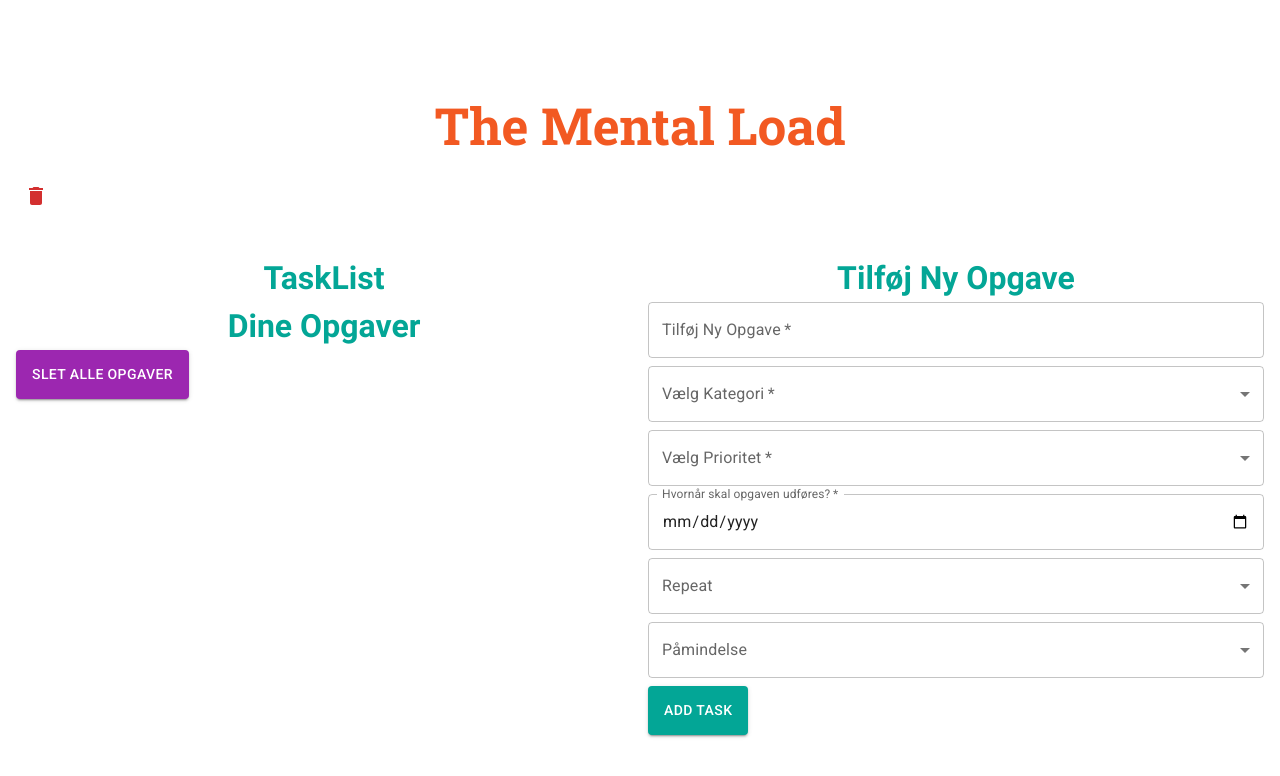
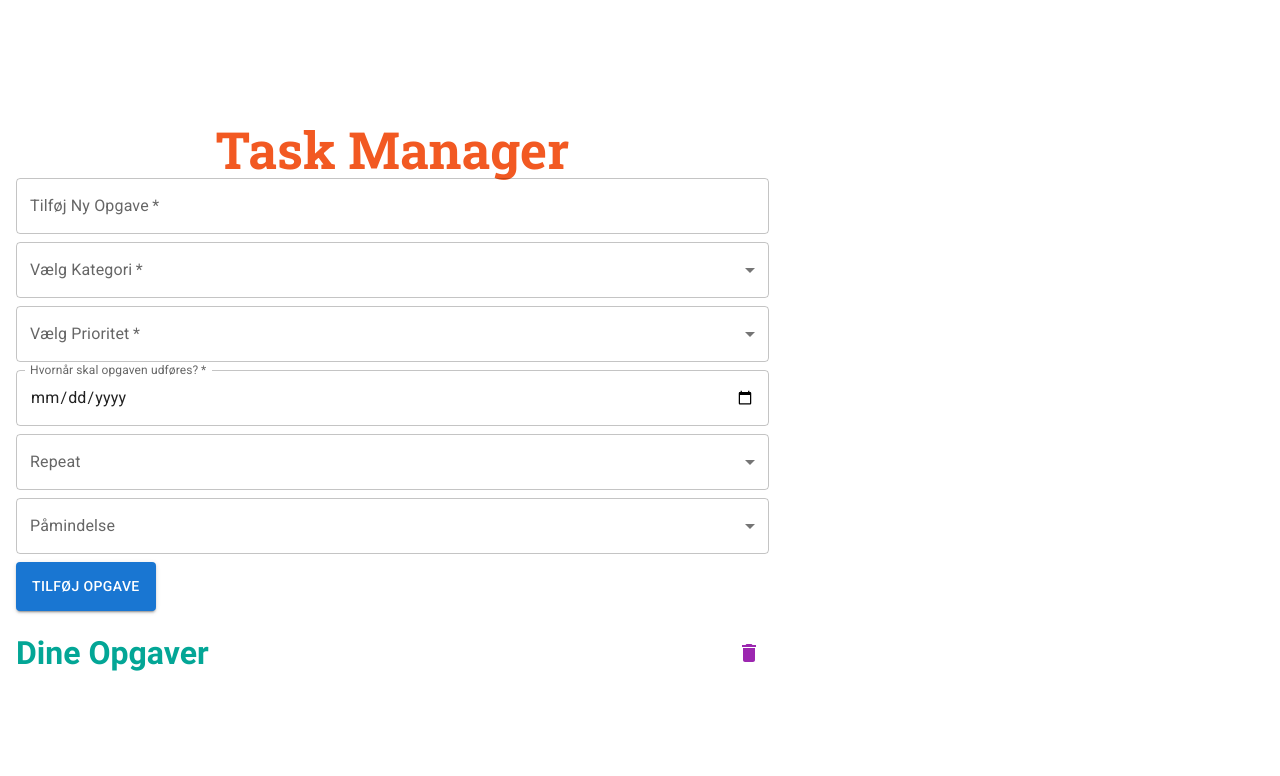
Before and after one commit to RoerMadsen/task-manager-project, a React (Vite) app: page / in a window 1280 px wide. Shown: the top 776 px of the page. Built offline with nearby package versions, Linux system fonts and the light colour scheme.

Commit message:
Alle fejl rettet: slet funktionen og slet alt funktionen

```diff
--- a/src/App.tsx
+++ b/src/App.tsx
@@ -1,40 +1,44 @@
 import React, { useState, useEffect } from "react";
 import NewTask from "./NewTask";
-import {
-  Dialog,
-  DialogTitle,
-  DialogContent,
-  TextField,
-  DialogActions,
-  Button
-} from "@mui/material";
-import DeleteIcon from "@mui/icons-material/Delete";
-import IconButton from "@mui/material/IconButton";
+import TaskList from "./TaskList";
 import { Task } from "./types";
-import TaskList from "./TaskList";
 
 const App = () => {
-  // Hent opgaver fra localStorage, hvis der er nogen gemt
-  const [tasks, setTasks] = useState<Task[]>(() => {
+  const [tasks, setTasks] = useState<Task[]>([]);
+  const [taskIdCounter, setTaskIdCounter] = useState<number>(1);
+  const [checked, setChecked] = useState<boolean[]>([]); // State for afkrydsningsbokse
+
+
+  // Hent taskIdCounter fra localStorage (hvis eksisterende)
+  useEffect(() => {
+    const storedId = localStorage.getItem("taskIdCounter");
+    if (storedId) {
+      setTaskIdCounter(parseInt(storedId, 10));
+    }
+  }, []);
+
+  // Gem taskIdCounter i localStorage
+  useEffect(() => {
+    localStorage.setItem("taskIdCounter", taskIdCounter.toString());
+  }, [taskIdCounter]);
+
+  // Hent opgaver fra localStorage ved initialisering
+  useEffect(() => {
     const storedTasks = localStorage.getItem("tasks");
-    return storedTasks ? JSON.parse(storedTasks) : [];
-  });
+    if (storedTasks) {
+      const parsedTasks = JSON.parse(storedTasks);
+      setTasks(parsedTasks);
+      // Initialiser checked med samme længde som tasks
+      setChecked(new Array(parsedTasks.length).fill(false));
+    }
+  }, []);
 
-  // State til at holde styr på, hvilke opgaver der er "checked"
-  const [checked, setChecked] = useState<boolean[]>(
-    new Array(tasks.length).fill(false)
-  );
-
-  // State til at håndtere dialogboksen for redigering
-  const [isDialogOpen, setIsDialogOpen] = useState(false);
-  const [currentTask, setCurrentTask] = useState<Task | null>(null);
-
-  // Når tasks ændres, gemmes de i localStorage
+  // Gem opgaver i localStorage
   useEffect(() => {
     localStorage.setItem("tasks", JSON.stringify(tasks));
   }, [tasks]);
 
-  // Funktion til at tilføje en ny opgave til listen
+  // Funktion til at tilføje ny opgave
   const addNewTask = (
     id: number,
     taskName: string,
@@ -42,7 +46,7 @@ const App = () => {
     priority: string,
     chooseDate: string,
     repeatTask: string,
-    remind: string[]
+    remind: string
   ) => {
     const newTask: Task = {
       id,
@@ -53,152 +57,53 @@ const App = () => {
       repeatTask,
       remind
     };
+
     setTasks((prevTasks) => [...prevTasks, newTask]);
+    setChecked((prevChecked) => [...prevChecked, false]); // Tilføj en 'false' værdi for den nye opgave
+    setTaskIdCounter(id + 1); // Øg taskIdCounter korrekt
   };
 
-  // Funktion til at opdatere status for en checkbox (hvilken opgave der er færdig)
+   // Toggle-funktion til at ændre 'checked' state
    const handleToggle = (index: number) => {
     const updatedChecked = [...checked];
-    updatedChecked[index] = !updatedChecked[index];
+    updatedChecked[index] = !updatedChecked[index]; // Skift værdien ved den valgte indeks
     setChecked(updatedChecked);
-  };
-
-  // Funktion til at lukke dialogboksen
-  const handleCloseDialog = () => {
-    setIsDialogOpen(false);
-    setCurrentTask(null);
-  };
-
-  // Funktion til at håndtere ændringer i redigeringsformularen
-  const handleChange = (e: React.ChangeEvent<HTMLInputElement>) => {
-    if (currentTask) {
-      const { name, value } = e.target;
-      setCurrentTask({ ...currentTask, [name]: value });
-    }
-  };
-
-  // Funktion til at opdatere opgaven
-  const handleUpdateTask = () => {
-    if (currentTask) {
-      setTasks((prevTasks) =>
-        prevTasks.map((task) =>
-          task.id === currentTask.id ? currentTask : task
-        )
-      );
-      handleCloseDialog();
-    }
   };
 
   // Funktion til at slette alle opgaver
   const handleDeleteAll = () => {
-    setTasks([]); // Sletter alle opgaver
-    localStorage.setItem("tasks", JSON.stringify([])); // Opdaterer localStorage
+    setTasks([]); // Tøm listen med opgaver
+    setChecked([]); // Tøm listen med 'checked' værdier
+  };
+
+  // Funktion til at opdatere en eksisterende opgave
+  const onUpdateTask = (updatedTask: Task) => {
+    const updatedTasks = tasks.map((task) =>
+      task.id === updatedTask.id ? updatedTask : task
+    );
+    setTasks(updatedTasks);
+  };
+
+  // Funktion til at slette en bestemt opgave
+  const onDeleteTask = (taskId: number) => {
+    const updatedTasks = tasks.filter((task) => task.id !== taskId);  // Filtrér opgaver og fjern den valgte opgave
+    const updatedChecked = checked.filter((_, index) => tasks[index].id !== taskId);  // Opdater checked-arrayet ved at filtrere de værdier, der matcher taskId
+    setTasks(updatedTasks);
+    setChecked(updatedChecked);
   };
 
   return (
-    <div className="grid-container">
-      <div className="grid-item header">
-        <h1>The Mental Load</h1>
-        <IconButton onClick={handleDeleteAll} color="error">
-          <DeleteIcon />
-        </IconButton>
-      </div>
-
-      <div className=" grid-item">
-        <h2>TaskList</h2>
+    <div>
+      <h1>Task Manager</h1>
+      <NewTask addNewTask={addNewTask} />
       <TaskList
         tasks={tasks}
         checked={checked}
         handleToggle={handleToggle}
-          handleDeleteAll={function (): void {
-            throw new Error("Function not implemented.");
-          }}
-          onUpdateTask={function (updatedTask: Task): void {
-            throw new Error("Function not implemented.");
-          }}
-          onDeleteTask={function (taskId: number): void {
-            throw new Error("Function not implemented.");
-          }}
+        handleDeleteAll={handleDeleteAll}
+        onUpdateTask={onUpdateTask}
+        onDeleteTask={onDeleteTask}
       />
-      </div>
-
-      <div className="grid-item">
-        <h2>Tilføj Ny Opgave</h2>
-        <NewTask addNewTask={addNewTask} />
-      </div>
-
-      <Dialog open={isDialogOpen} onClose={handleCloseDialog}>
-        <DialogTitle>Rediger Opgave</DialogTitle>
-        <DialogContent>
-          {currentTask && (
-            <>
-              <TextField
-                label="Opgavenavn"
-                name="taskName"
-                value={currentTask.taskName}
-                onChange={handleChange}
-                fullWidth
-                margin="dense"
-              />
-              <TextField
-                label="Kategori"
-                name="category"
-                value={currentTask.category}
-                onChange={handleChange}
-                fullWidth
-                margin="dense"
-              />
-              <TextField
-                label="Prioritet"
-                name="priority"
-                value={currentTask.priority}
-                onChange={handleChange}
-                fullWidth
-                margin="dense"
-              />
-              <TextField
-                label="Hvornår"
-                name="chooseDate"
-                value={currentTask.chooseDate}
-                onChange={handleChange}
-                fullWidth
-                margin="dense"
-              />
-              <TextField
-                label="Gentagelse"
-                name="repeatTask"
-                value={currentTask.repeatTask}
-                onChange={handleChange}
-                fullWidth
-                margin="dense"
-              />
-              <TextField
-                label="Påmindelse"
-                name="remind"
-                value={currentTask.remind.join(", ")}
-                onChange={(e) =>
-                  setCurrentTask((prev) =>
-                    prev
-                      ? {
-                          ...prev,
-                          remind: e.target.value.split(",").map((s) => s.trim())
-                        }
-                      : null
-                  )
-                }
-                fullWidth
-                margin="dense"
-              />
-            </>
-          )}
-        </DialogContent>
-        <DialogActions>
-          <Button onClick={handleCloseDialog}>Annuller</Button>
-          <Button onClick={handleUpdateTask} variant="contained">
-            Opdater Opgave
-          </Button>
-        </DialogActions>
-      </Dialog>
     </div>
   );
 };
--- a/src/NewTask.tsx
+++ b/src/NewTask.tsx
@@ -19,47 +19,30 @@ interface NewTaskProps {
     priority: string,
     chooseDate: string,
     repeatTask: string,
-    remind: string[]
+    remind: string
   ) => void;
 }
 
 const NewTask = ({ addNewTask }: NewTaskProps) => {
   // State til at holde styr på opgave-ID (starter ved 1)
-  const [taskIdCounter, setTaskIdCounter] = useState(1);
-
-  // State til at holde værdier for hver opgave
   const [taskName, setTaskName] = useState("");
   const [categoryName, setCategoryName] = useState("");
   const [priority, setPriority] = useState("");
   const [chooseDate, setChooseDate] = useState("");
   const [repeatTask, setRepeatTask] = useState("");
-  const [remind, setRemind] = useState<string[]>([]);
+  const [remind, setRemind] = useState("");
   const [error, setError] = useState<string | null>(null);
 
   // Kategorier, prioriteter og valgmuligheder til gentagelse/påmindelser
   const categories = [
-    "Børn",
-    "Rengøring",
-    "Havearbejde",
-    "Madlavning",
-    "Indkøb",
-    "Reperationer",
-    "Transport",
-    "Kæledyr",
-    "Aftaler",
-    "Motion",
-    "Selvforkælelse",
-    "Andet"
+    "Børn", "Rengøring", "Havearbejde", "Madlavning", "Indkøb",
+    "Reperationer", "Transport", "Kæledyr", "Aftaler", "Motion",
+    "Selvforkælelse", "Andet"
   ];
   const priorityOptions = ["1", "2", "3"];
   const repeatOptions = [
-    "dagligt",
-    "hver anden dag",
-    "ugentligt",
-    "hver 2. uge",
-    "hver 3. uge",
-    "månedligt",
-    "aldrig"
+    "dagligt", "hver anden dag", "ugentligt", "hver 2. uge",
+    "hver 3. uge", "månedligt", "aldrig"
   ];
   const remindOptions = ["morgen", "aften", "aldrig"];
 
@@ -75,7 +58,7 @@ const NewTask = ({ addNewTask }: NewTaskProps) => {
 
     // Opret ny opgave med det nuværende taskIdCounter som unikt ID
     const newTask = {
-      id: taskIdCounter,
+      id: Date.now(),  // Brug Date.now() til at generere et unikt ID
       taskName,
       categoryName,
       priority,
@@ -88,7 +71,7 @@ const NewTask = ({ addNewTask }: NewTaskProps) => {
 
     // Tilføj opgaven og opdater tælleren for næste opgave-ID
     addNewTask(
-      taskIdCounter,
+      newTask.id,
       taskName,
       categoryName,
       priority,
@@ -96,7 +79,6 @@ const NewTask = ({ addNewTask }: NewTaskProps) => {
       repeatTask,
       remind
     );
-    setTaskIdCounter(taskIdCounter + 1); // Øger ID-tælleren med 1
 
     // Nulstil felter efter tilføjelse af opgave
     setTaskName("");
@@ -104,7 +86,7 @@ const NewTask = ({ addNewTask }: NewTaskProps) => {
     setPriority("");
     setChooseDate("");
     setRepeatTask("");
-    setRemind([]);
+    setRemind("");
     setError(null); // Fjerner fejlmeddelelsen
   };
 
@@ -123,13 +105,9 @@ const NewTask = ({ addNewTask }: NewTaskProps) => {
     setRepeatTask(event.target.value);
   };
 
-  // Håndtering af ændringer for påmindelser
   // Håndtering af ændringer for påmindelser (kun én valgmulighed)
   const handleChangeRemind = (event: SelectChangeEvent<string>) => {
-    const {
-      target: { value }
-    } = event;
-    setRemind([value]); // Sætter kun én værdi, ikke en liste
+    setRemind(event.target.value); // Sætter kun én værdi, ikke en liste
   };
 
   return (
@@ -141,8 +119,7 @@ const NewTask = ({ addNewTask }: NewTaskProps) => {
           {error}
         </Alert>
       )}
-      <Box
-        sx={{ minWidtt: 120, display: "flex", flexWrap: "wrap", gap: "8px" }}>
+      <Box sx={{ minWidth: 120, display: "flex", flexWrap: "wrap", gap: "8px" }}>
         {/** Inputfelt til opgavenavn */}
         <TextField
           label="Tilføj Ny Opgave"
@@ -204,36 +181,33 @@ const NewTask = ({ addNewTask }: NewTaskProps) => {
             id="repeat-select"
             value={repeatTask}
             onChange={handleChangeRepeat}>
-            {repeatOptions.map((repeat) => (
-              <MenuItem key={repeat} value={repeat}>
-                {repeat}
+            {repeatOptions.map((option) => (
+              <MenuItem key={option} value={option}>
+                {option}
               </MenuItem>
             ))}
           </Select>
         </FormControl>
 
-        {/** Dropdown til valg af påmindelser */}
+        {/** Dropdown til valg af påmindelse */}
         <FormControl fullWidth>
           <InputLabel id="remind-label">Påmindelse</InputLabel>
           <Select
             labelId="remind-label"
             id="remind-select"
-            value={remind[0] || ""}
+            value={remind}
             onChange={handleChangeRemind}>
-            {remindOptions.map((remindOption) => (
-              <MenuItem key={remindOption} value={remindOption}>
-                {remindOption}
+            {remindOptions.map((option) => (
+              <MenuItem key={option} value={option}>
+                {option}
               </MenuItem>
             ))}
           </Select>
         </FormControl>
 
         {/** Knap til at tilføje ny opgave */}
-        <Button
-          variant="contained"
-          type="submit"
-          sx={{ backgroundColor: themeColors.primaryColor }}>
-          Add Task
+        <Button variant="contained" type="submit">
+          Tilføj Opgave
         </Button>
       </Box>
     </form>
--- a/src/TaskItem.tsx
+++ b/src/TaskItem.tsx
@@ -21,6 +21,8 @@ import {
 import TextField from "@mui/material/TextField";
 import ExpandMoreIcon from "@mui/icons-material/ExpandMore";
 import SettingsIcon from "@mui/icons-material/Settings";
+import DeleteIcon from "@mui/icons-material/Delete"; // Importer DeleteIcon
+
 
 interface Task {
   id: number;
@@ -37,9 +39,10 @@ interface TaskItemProps {
   checked: boolean;
   onToggle: () => void;
   onUpdateTask: (updatedTask: Task) => void; // Funktion til at opdatere opgaven
+  onDeleteTask: (taskId: number) => void;  // Funktion til at slette opgaven
 }
 
-const TaskItem = ({ task, checked, onToggle, onUpdateTask }: TaskItemProps) => {
+const TaskItem = ({ task, checked, onToggle, onUpdateTask, onDeleteTask }: TaskItemProps) => {
   const [isDialogOpen, setIsDialogOpen] = useState(false);
   const [editedTask, setEditedTask] = useState(task); // Lokal kopi af opgaven til redigering
 
@@ -115,6 +118,7 @@ const TaskItem = ({ task, checked, onToggle, onUpdateTask }: TaskItemProps) => {
     }));
   };
 
+
   return (
     <>
       <Accordion sx={{ mb: 1 }}>
@@ -143,6 +147,13 @@ const TaskItem = ({ task, checked, onToggle, onUpdateTask }: TaskItemProps) => {
             <IconButton onClick={handleOpenDialog}>
               <SettingsIcon />
             </IconButton>
+
+            {/* Slet-ikon */}
+            <IconButton onClick={() => onDeleteTask(task.id)} color="error">
+              <DeleteIcon />
+            </IconButton>
+
+
           </Box>
         </AccordionSummary>
         <AccordionDetails>
--- a/src/TaskList.tsx
+++ b/src/TaskList.tsx
@@ -1,13 +1,13 @@
 import React from "react";
-
-import { Button, Typography, Box } from "@mui/material";
-import TaskItem from "./TaskItem";  // Sørg for at importere TaskItem korrekt
+import { IconButton, Typography } from "@mui/material";
+import DeleteIcon from "@mui/icons-material/Delete"; // Importer skraldespandsikonet
+import TaskItem from "./TaskItem"; // Sørg for at importere TaskItem korrekt
 import { Task } from "./types"; // Sørg for at importere Task korrekt
 
 interface TaskListProps {
   tasks: Task[];
   checked: boolean[];
-  handleToggle: (index: number) => void;
+  handleToggle: (taskId: number) => void;
   handleDeleteAll: () => void;
   onUpdateTask: (updatedTask: Task) => void;
   onDeleteTask: (taskId: number) => void;
@@ -20,7 +20,9 @@ const TaskList: React.FC<TaskListProps> = ({
   handleDeleteAll,
   onUpdateTask,
   onDeleteTask
-}) => {
+}
+
+) => {
   // Definerer kategorilisten
   const categories = [
     "Børn",
@@ -42,43 +44,54 @@ const TaskList: React.FC<TaskListProps> = ({
     if (!groups[task.category]) {
       groups[task.category] = [];
     }
-    groups[task.category].push({ ...task, isChecked: checked[index] });
+    groups[task.category].push(task); // Her gemmer vi nu task med isChecked direkte på tasken
     return groups;
   }, {});
 
+  // Funktion til at sortere opgaver, så de afkrydsede kommer nederst
+  const sortTasksByChecked = (tasks: Task[]) => {
+    return tasks.sort((a, b) => {
+      // Hvis a er afkrydset og b ikke er, ryk a til bunden
+      if (a.isChecked && !b.isChecked) return 1; // Ryk a til bunden, hvis a er afkrydset
+      if (!a.isChecked && b.isChecked) return -1; // Ryk b til toppen, hvis b er afkrydset
+      return 0; // Hvis begge er enten afkrydsede eller ikke, forbliver rækkefølgen uændret
+    });
+  };
+
+
+
   return (
     <div>
-      <h2>Dine Opgaver</h2>
+      <div style={{ display: "flex", alignItems: "center", justifyContent: "space-between", marginBottom: "16px" }}>
+        <h2>Dine Opgaver</h2>
 
-
-      {/* Knap til at slette alle opgaver */}
-      <Button
-        variant="contained"
-        color="secondary"
-        onClick={handleDeleteAll}
-        sx={{ mb: 2 }}
-      >
-        Slet Alle Opgaver
-      </Button>
+        {/* Skraldespandsikon til at slette alle opgaver */}
+        <IconButton
+          color="secondary"
+          onClick={handleDeleteAll}
+          aria-label="Slet alle opgaver"
+        >
+          <DeleteIcon />
+        </IconButton>
+      </div>
 
       {/* Iterér over kategorilisten for at vise hver kategori som en sektion */}
       {categories.map((category) => (
         <div key={category} style={{ marginBottom: "16px" }}>
           {/* Viser kun kategorier, der har opgaver */}
           {groupedTasks[category] && groupedTasks[category].length > 0 && (
-
             <>
               {/* Kategoriens overskrift */}
               <Typography variant="h6" gutterBottom>
                 {category}
               </Typography>
 
-              {/* Vis opgaverne for hver kategori */}
-              {groupedTasks[category].map((task, index) => (
+              {/* Vis opgaverne for hver kategori, sorter før visning */}
+              {sortTasksByChecked(groupedTasks[category]).map((task, index) => (
                 <TaskItem
                   key={task.id}
                   task={task}
-                  checked={checked[index]}
+                  checked={checked[index]} // Sørg for at bruge den synkroniseret "checked" status
                   onToggle={() => handleToggle(index)}
                   onUpdateTask={onUpdateTask}
                   onDeleteTask={onDeleteTask} // Passér sletningsfunktionen
--- a/src/types.ts
+++ b/src/types.ts
@@ -5,6 +5,6 @@ export interface Task {
   priority: string;
   chooseDate: string;
   repeatTask: string;
-  remind: string[];
-  isChecked?: boolean; // Tilføj denne egenskab
+  remind: string; // Ændret fra string[] til string
+  isChecked?: boolean;
 }
```
Lines whose indentation alone changed are shown as unchanged.
